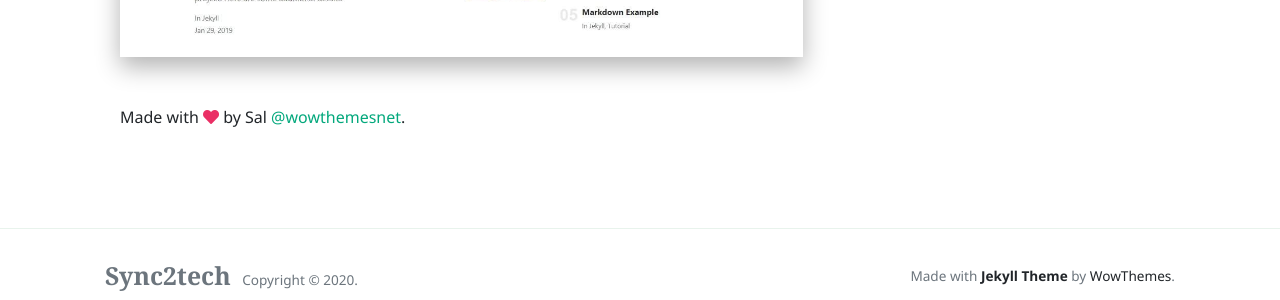
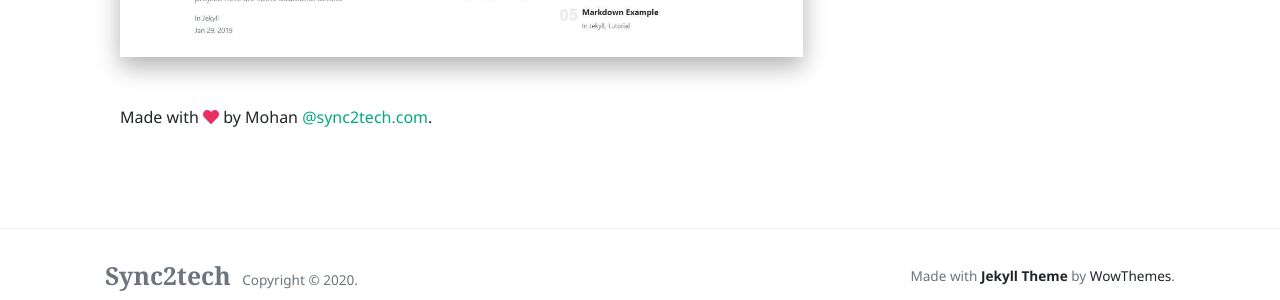
Before and after one commit to mohan-balakrishnan/sync2techold, a Jekyll site: the page built from _pages/about.md, in a window 1280 px wide and 1155 px high. Shown: the part 832-1132 px from the top of the window. Built offline with Jekyll 4.4.1, drawn with Linux system fonts in a browser that asks for light colours; nearby versions of some CDN libraries; comment, search, counter and statistics services are not loaded.

Commit message:
issue fix

```diff
--- a/_pages/about.md
+++ b/_pages/about.md
@@ -5,4 +5,4 @@ permalink: "/about.html"
 image: "/assets/images/screenshot.jpg"
 comments: true
 ---
-Made with <i class="fa fa-heart text-danger"></i> by Sal [@wowthemesnet](https://www.wowthemes.net/category/free-themes-templates/).
+Made with <i class="fa fa-heart text-danger"></i> by Mohan [@sync2tech.com](https://www.sync2tech.com/category/free-themes-templates/).
```
Also changed, not shown: _pages/author.html (renamed from _pages/author-sal.html).
